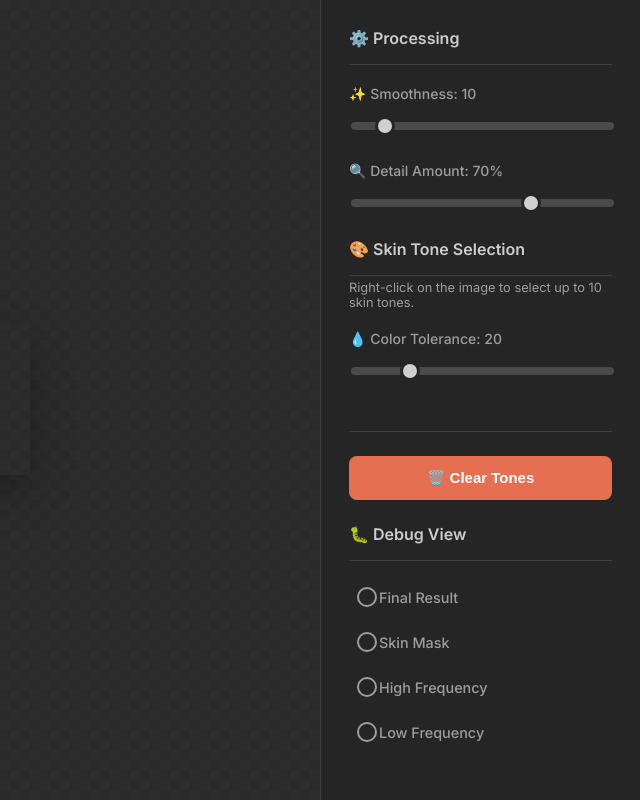
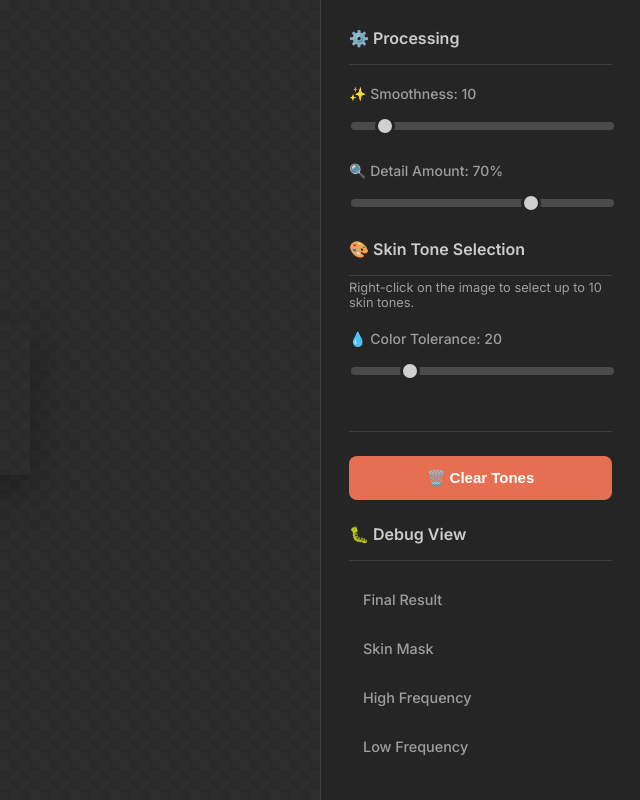
Before and after one commit to EddyKuo/skin-retouch, an Electron app: page index.html in a window 1200 px wide. Shown: the whole page, without its empty margins (560-1200 px from the left). Drawn offline with Linux system fonts and the light colour scheme.

Commit message:
style: Replace radio dot with a bright outline on selection

```diff
--- a/style.css
+++ b/style.css
@@ -178,9 +178,8 @@ button:hover {
     cursor: pointer;
     padding: 0.5rem 0.75rem;
     border-radius: 6px;
-    transition: background-color 0.2s;
-    position: relative;
-    padding-left: 30px; /* Make space for custom radio */
+    transition: all 0.2s;
+    border: 2px solid transparent; /* Add transparent border for smooth transition */
 }
 
 .radio-group label:hover {
@@ -191,47 +190,10 @@ button:hover {
     display: none;
 }
 
-/* Custom radio button - the circle */
-.radio-group label::before {
-    content: '';
-    position: absolute;
-    left: 8px;
-    top: 50%;
-    transform: translateY(-50%);
-    width: 16px;
-    height: 16px;
-    border: 2px solid var(--text-muted);
-    border-radius: 50%;
-    transition: border-color 0.2s;
-}
-
-/* Custom radio button - the inner dot */
-.radio-group label::after {
-    content: '';
-    position: absolute;
-    left: 12px;
-    top: 50%;
-    transform: translateY(-50%) scale(0);
-    width: 8px;
-    height: 8px;
-    background-color: white; /* Changed to white for contrast */
-    border-radius: 50%;
-    transition: transform 0.2s ease-in-out;
-}
-
 .radio-group input[type="radio"]:checked + label {
-    background-color: var(--accent-color);
     color: white;
-}
-
-/* Show the inner dot when checked */
-.radio-group input[type="radio"]:checked + label::after {
-    transform: translateY(-50%) scale(1);
-}
-
-/* Change circle border color when checked */
-.radio-group input[type="radio"]:checked + label::before {
-    border-color: var(--accent-color);
+    border-color: var(--accent-color); /* Use accent color for the border */
+    box-shadow: 0 0 10px rgba(0, 123, 255, 0.5); /* Optional: add a glow effect */
 }
 
 
```
